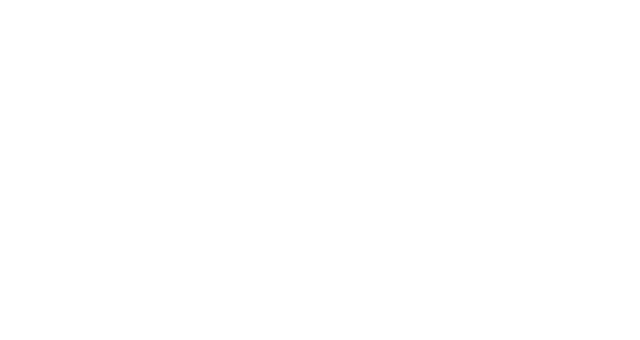
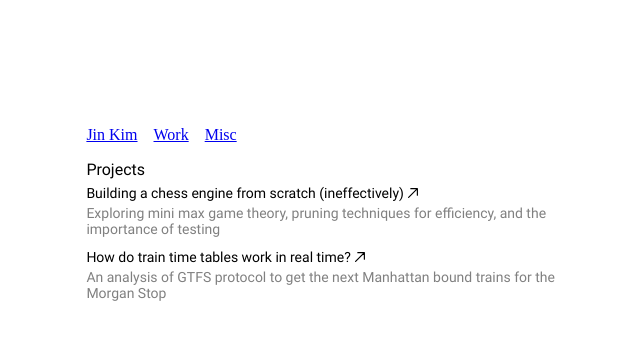
Before and after one commit to jinsung-kim/react-personal-homepage, a React (Create React App) app: page /misc in a window 1280 px wide. Before the commit this address had no page. Shown: the top 340 px of the page, without its empty margins (48-688 px from the left). Built offline with nearby package versions, Linux system fonts and the light colour scheme.

Commit message:
Misc. page added

```diff
--- a/src/App.jsx
+++ b/src/App.jsx
@@ -5,6 +5,7 @@
 import Home from './pages/Home';
 import Work from './pages/Work';
 import posthog from 'posthog-js';
+import Misc from "./pages/Misc";
 
 if (typeof window !== 'undefined') {
     posthog.init('phc_sCvHzrDj0HZWNdUT1LHFj44kF16g0loQPJzbRxROE1h', {
@@ -28,11 +29,11 @@
         <>
             <h5>Redirecting...</h5>
             <style jsx>{`
-        h5 {
-          font-size: 14px;
-          font-family: 'Roboto', sans-serif;
-        }
-      `}</style>
+                h5 {
+                    font-size: 14px;
+                    font-family: 'Roboto', sans-serif;
+                }
+            `}</style>
         </>
     );
 };
@@ -44,6 +45,7 @@
                 <Routes>
                     <Route path="/" element={<Home/>}/>
                     <Route path="/work" element={<Work/>}/>
+                    <Route path="/misc" element={<Misc/>}/>
 
                     {/* Just redirects to my other websites. */}
                     <Route
--- a/src/components/Navbar.jsx
+++ b/src/components/Navbar.jsx
@@ -10,6 +10,10 @@
         redirectTo: '../work',
         label: 'Work',
     },
+    {
+        redirectTo: '../misc',
+        label: "Misc"
+    }
 ];
 
 export default function Navbar({currentIndex}) {
--- /dev/null
+++ b/src/pages/Misc.jsx
@@ -0,0 +1,45 @@
+import React, {useEffect} from 'react';
+import posthog from 'posthog-js';
+import Container from "../components/Container";
+import Navbar from "../components/Navbar";
+import DataTable from "../components/DataTable";
+
+const PROJECTS = [
+    {
+        redirectTo: 'https://github.com/jinsung-kim/trompowsky-engine',
+        title: 'Building a chess engine from scratch (ineffectively)',
+        subtitle: 'Exploring mini max game theory, pruning techniques for efficiency, and the importance of testing'
+    },
+    {
+        redirectTo: 'https://github.com/jinsung-kim/internet-experiments/blob/main/mta_tracking.ipynb',
+        title: 'How do train time tables work in real time?',
+        subtitle: 'An analysis of GTFS protocol to get the next Manhattan bound trains for the Morgan Stop'
+    },
+    // TODO: Add Garmin analysis when it's done.
+    // TODO: Add Spotify stuff when it comes in.
+]
+
+export default function Misc() {
+    useEffect(() => {
+        posthog.capture('MiscPageView');
+    }, []);
+
+    return (
+        <Container>
+            <Navbar currentIndex={2}/>
+            <div>
+                <div className='project-label'>
+                    Projects
+                </div>
+                <DataTable data={PROJECTS} secondaryColor="#808080"/>
+            </div>
+            <style jsx="true">{`
+                .project-label {
+                    font-size: 16px;
+                    font-family: 'Roboto', sans-serif;
+                    margin-bottom: 6px;
+                }
+            `}</style>
+        </Container>
+    );
+}
--- a/src/pages/Work.jsx
+++ b/src/pages/Work.jsx
@@ -24,14 +24,14 @@
     {
         redirectTo: 'https://www.nytimes.com/2025/07/23/science/meta-computer-wristband-reardon.html?unlocked_article_code=1.ik8.e6Il.Vl1FxXROyFJR&smid=url-share',
         title: 'Meta',
-        subtitle: `Currently working on neural interface tech in Meta's Reality Labs - supporting NTI research on models,
-    building out wristband experiences, and more`
+        subtitle: `Currently working on neural interface tech in Meta's Reality Labs - supporting NTI research on models for wearables,
+    building out EMG experiences, and more`
     },
     {
         redirectTo: 'https://www.nudgetext.com',
         title: 'The Nudge',
         subtitle:
-            'Built out texting services, map/social features, and internal tools',
+            'Built out texting services, map/social features, and internal tools (Series A)',
     },
     {
         redirectTo:
```
